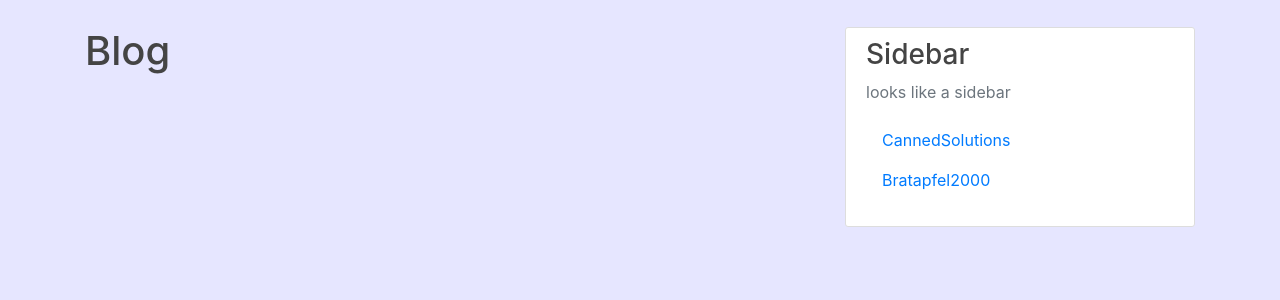
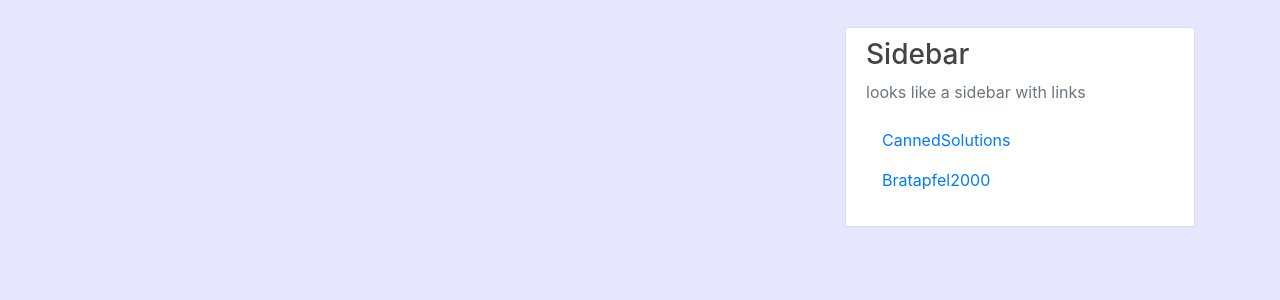
Before and after one commit to Bratapfel2000/CoinedSolutions, a Django app: page /blog/blog/ in a window 1280 px wide. Shown: the part 77-377 px from the top of the page. Run offline with Django 3.2, Linux system fonts and the light colour scheme; data that the repository does not hold is empty; some libraries are stand-ins or nearby versions.

Commit message:
minor changes in templates

```diff
--- a/blog/templates/blog/base.html
+++ b/blog/templates/blog/base.html
@@ -74,7 +74,7 @@
 	<div class="col-md-4">
 	  <div class="content-section">
 	    <h3>Sidebar</h3>
-	    <p class='text-muted'>looks like a sidebar
+	    <p class='text-muted'>looks like a sidebar with links
 	      <ul class="list-group">
 	          <a class="nav-item nav-link" href="https://cannedsolutions.herokuapp.com">CannedSolutions</a>
 	          <a class="nav-item nav-link" href="https://bratapfel2000.de">Bratapfel2000</a>
@@ -82,6 +82,11 @@
 	      </ul>
 	    </p>
 	  </div>
+
+
+
+	  </div>
+
 	</div>
 	</div>
 	</main>
--- a/blog/templates/blog/home.html
+++ b/blog/templates/blog/home.html
@@ -1,6 +1,6 @@
 {% extends "blog/base.html" %}
 {% block content %}
-<h1>Blog</h1>
+
 	{% for post in posts %}
 		<article class="media content-section">
 			<img class="rounded-circle article-img" src="{{ post.author.profile.image.url }}">
--- a/coincollection/templates/coincollection/home.html
+++ b/coincollection/templates/coincollection/home.html
@@ -4,7 +4,7 @@
 
 <article class="media content-section">
   <div class="media-body">
-    <h3>CoinTree</h3>
+    <h3>Länderverzeichnis</h3>
       {% load mptt_tags %}
       <ul>
       {% recursetree category %}
@@ -20,6 +20,7 @@
       </ul>
   </div>
 </article>
+
 
 
 
```
